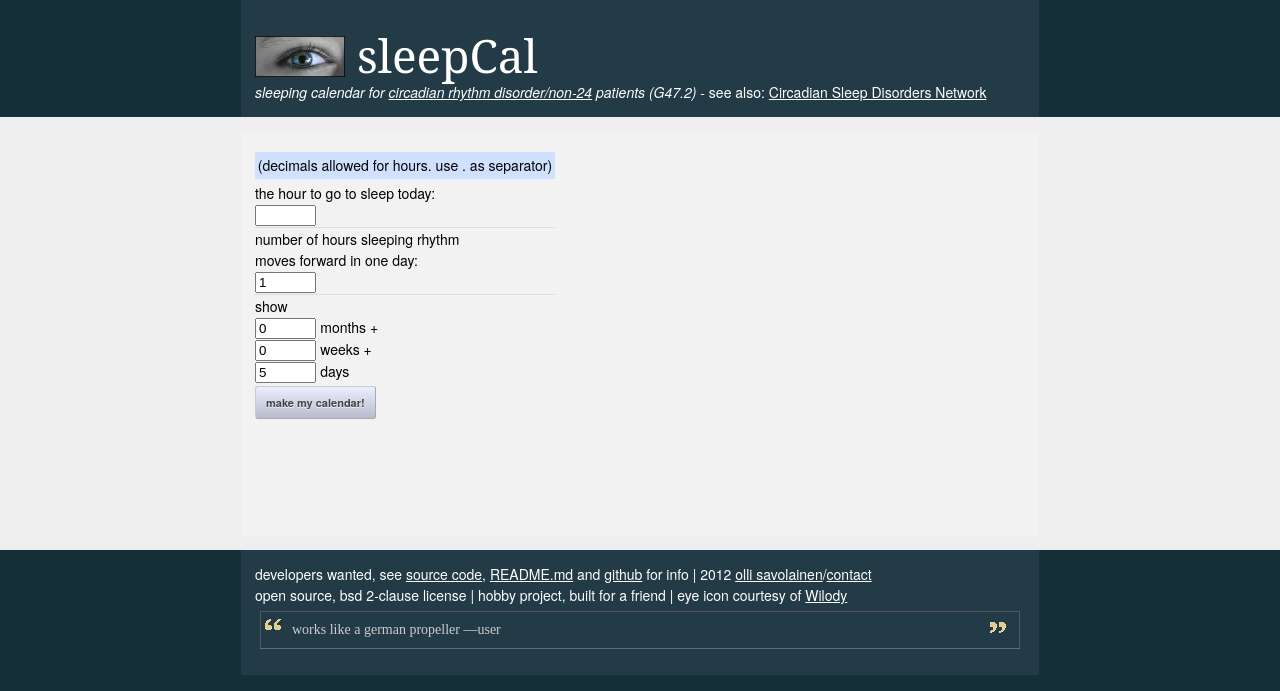
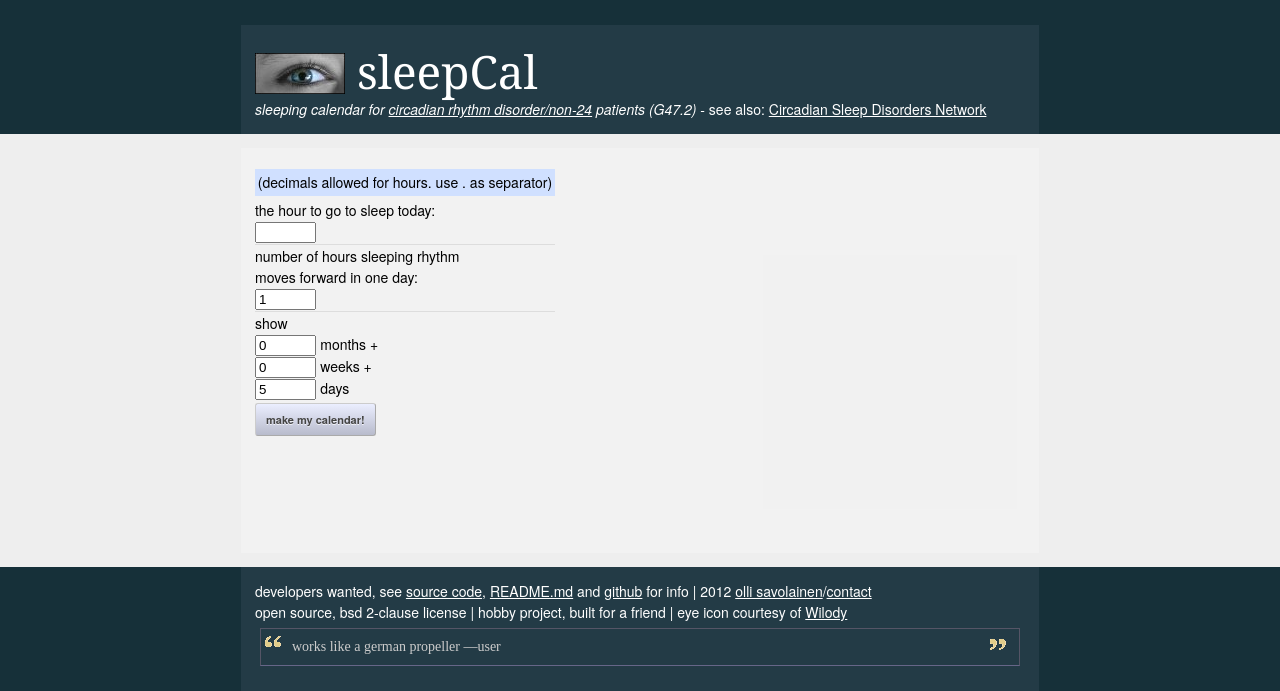
Before and after one commit to savolai/sleepCal, a PHP site: page /core_source.php?calendar_only=1 in a window 1280 px wide. Shown: the top 691 px of the page. Run offline with PHP 8.4, Linux system fonts and the light colour scheme; data that the repository does not hold is empty.

Commit message:
Update core_source.php

```diff
--- a/core_source.php
+++ b/core_source.php
@@ -36,18 +36,18 @@ h1 a{text-decoration:none;}
 
 
 #container {
-  /* padding-top: 1em; */
   padding: 1em;
   padding-top: 1em;
   background-color: #fcfcff33 !important;
 }
 
+
 #header {
-  padding-top: 1.6em;
+  padding-top: 1em;
+  margin-top: 1.8em;
 }
 
 #container {
-  /* padding-top: 1em; */
   padding-top: 1.5em;
   padding-bottom: 4em;
 }
```
